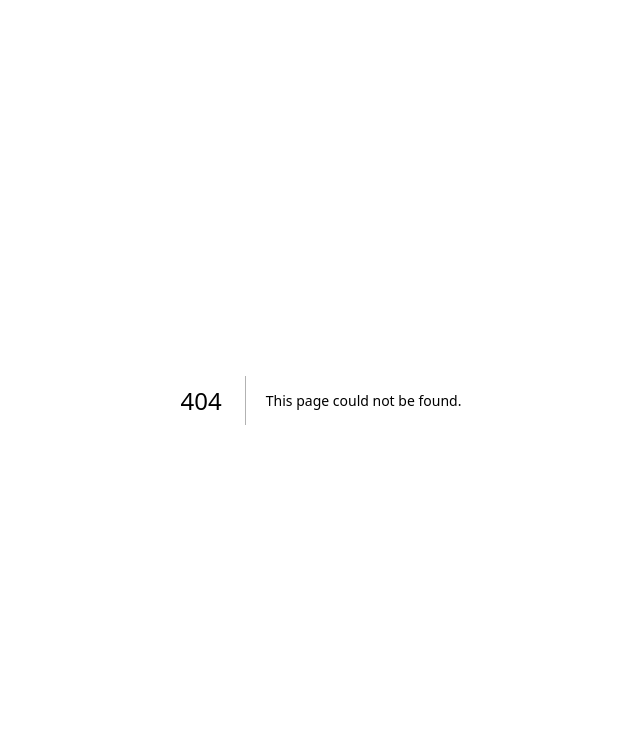
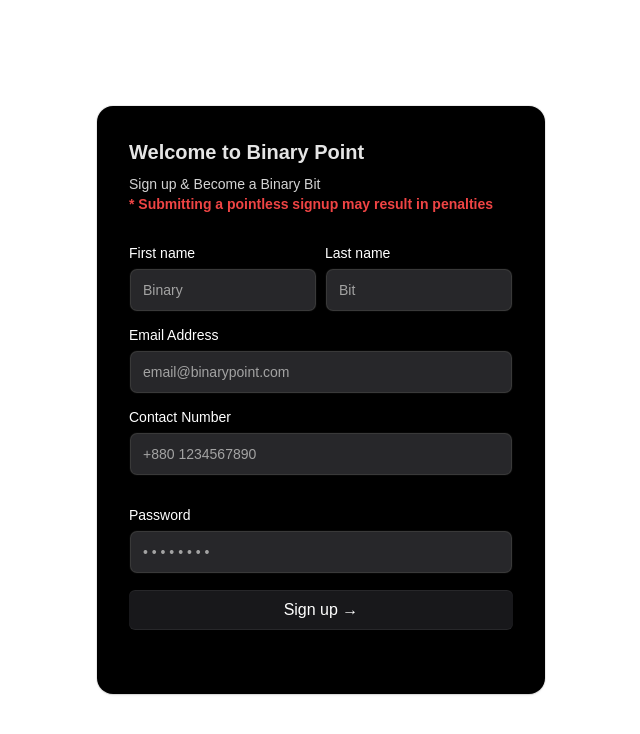
Before and after one commit to kamrul0031/BP_site, a Next.js app: page /signup in a window 1280 px wide. Before the commit this address had no page. Shown: the top 734 px of the page, without its empty margins (319-959 px from the left). Built offline with nearby package versions, Linux system fonts and the light colour scheme.

Commit message:
sign up page added and router add on main page

```diff
--- a/package.json
+++ b/package.json
@@ -9,10 +9,11 @@
     "lint": "next lint"
   },
   "dependencies": {
+    "@radix-ui/react-label": "^2.1.0",
     "@tabler/icons-react": "^3.19.0",
     "clsx": "^2.1.1",
-    "framer-motion": "^11.11.1",
-    "next": "14.2.14",
+    "framer-motion": "^11.11.8",
+    "next": "^14.2.15",
     "react": "^18",
     "react-dom": "^18",
     "tailwind-merge": "^2.5.3"
--- a/src/app/page.js
+++ b/src/app/page.js
@@ -4,39 +4,30 @@
 import { motion } from "framer-motion";
 import { IconArrowRampRight } from "@tabler/icons-react";
 import Image from "next/image";
-
 import { FlipWords } from "@/components/ui/flip-words";
 import MacDock from "@/components/RM_Components/MacDock";
 import ListLoader from "@/components/RM_Components/ListLoader";
 import { Button } from "@/components/ui/moving-border";
-
 import { AnimatedTooltip } from "@/components/ui/animated-tooltip";
 import ProfilePic from "@/app/Profile.jpg";
+import { useRouter } from "next/navigation";
+
 const people = [
   {
     id: 1,
     name: "MKH Tamim",
     designation: "HSC ICT Instructor",
-    image: ProfilePic, // Correct way to import image
+    image: ProfilePic
   },
-  // {
-  //   id: 2,
-  //   name: "John Doe",
-  //   designation: "Software Engineer",
-  //   image: ProfilePic, // Correct way to import image
-  // },
-  // {
-  //   id: 3,
-  //   name: "John Doe",
-  //   designation: "Software Engineer",
-  //   image: ProfilePic, // Correct way to import image
-  // },
 ];
 
 const words = ["code", "concepts"];
 const words1 = ["concepts", "code"];
 
 export default function Home() {
+  const router = useRouter();
+  console.log('hel')
+
   return (
     <div className="dark flex justify-center">
       <LampContainer>
@@ -48,9 +39,9 @@
             duration: 0.8,
             ease: "easeInOut",
           }}
-          className=" bg-gradient-to-br md:relative lg:bottom-0 md:bottom-44 sm:bottom-52 from-slate-300 to-slate-500  bg-clip-text text-center text-4xl font-medium tracking-tight text-transparent md:text-7xl"
+          className=" bg-gradient-to-br md:relative lg:bottom-0 md:bottom-44 sm:bottom-52 from-slate-300 to-slate-500 bg-clip-text text-center text-4xl font-medium tracking-tight text-transparent md:text-7xl"
         >
-          <b>Binary Point </b> <br />{" "}
+          <b>Binary Point</b> <br />{" "}
           <span className="text-2xl">The right way to</span>
           <br />
           <span className="text-2xl sm:text-3xl">
@@ -60,11 +51,11 @@
         </motion.h1>
       </LampContainer>
 
-      {/* <div
-       className="bg-blue-400 absolute bottom-0 justify-center w-full flex gap-2"> */}
-      <div className=" flex flex-col gap-3 absolute bottom-36">
-        <Button className="p-3">Sign Up / Login</Button>
-        <div className="flex ">
+      <div className="flex flex-col gap-3 absolute bottom-28">
+        <Button onClick={()=>{router.replace('/signup')}} className="p-3">
+          Sign Up / Login
+        </Button>
+        <div className="flex">
           <AnimatedTooltip items={people} />
           <ListLoader />
           <button className="border-2 bg-gradient-to-t from-cyan-800 to-slate-500/10 rounded-full w-16 h-16 grid place-items-center">
@@ -72,8 +63,6 @@
           </button>
         </div>
       </div>
-
-      {/* </div> */}
     </div>
   );
 }
--- /dev/null
+++ b/src/app/signup/layout.js
@@ -0,0 +1,34 @@
+import localFont from "next/font/local";
+
+
+// const geistSans = localFont({
+//   src: "./fonts/GeistVF.woff",
+//   variable: "--font-geist-sans",
+//   weight: "100 900",
+// });
+// const geistMono = localFont({
+//   src: "./fonts/GeistMonoVF.woff",
+//   variable: "--font-geist-mono",
+//   weight: "100 900",
+// });
+
+
+export const metadata = {
+  title: "Binary Point | Sign UP / Login ",
+  description: "Binary Point HSC ICT Login Page",
+};
+
+
+export default function RootLayout({ children }) {
+  return (
+    <html lang="en">
+      <body
+        // className={`${geistSans.variable} ${geistMono.variable} antialiased`}
+        className="dark "
+      >
+
+        {children}
+      </body>
+    </html>
+  );
+}
--- /dev/null
+++ b/src/app/signup/page.js
@@ -0,0 +1,9 @@
+import { SignupFormDemo } from "@/components/RM_Components/SignupForm";
+
+export default function SignUp(){
+    return(
+        <div className="flex justify-center items-center h-screen px-5">
+            <SignupFormDemo/>
+        </div>
+    )
+}
--- /dev/null
+++ b/src/components/RM_Components/SignupForm.jsx
@@ -0,0 +1,113 @@
+"use client";
+import React from "react";
+import { Label } from "../ui/label";
+import { Input } from "../ui/input";
+import { cn } from "@/lib/utils";
+import {
+  IconBrandGithub,
+  IconBrandGoogle,
+  IconBrandOnlyfans,
+} from "@tabler/icons-react";
+
+export function SignupFormDemo() {
+  const handleSubmit = (e) => {
+    e.preventDefault();
+    console.log("Form submitted");
+  };
+  return (
+    (<div
+      className="max-w-md w-full mx-auto rounded-2xl p-4 md:p-8 shadow-input bg-white dark:bg-black">
+      <h2 className="font-bold text-xl text-neutral-800 dark:text-neutral-200">
+        Welcome to Binary Point
+      </h2>
+      <p className="text-neutral-600 text-sm max-w-sm mt-2 dark:text-neutral-300">
+        Sign up & Become a Binary Bit <br /> <b><p className="text-red-500">* Submitting a pointless signup may result in penalties</p></b>
+      </p>
+      <form className="my-8" onSubmit={handleSubmit}>
+        <div
+          className="flex flex-col md:flex-row space-y-2 md:space-y-0 md:space-x-2 mb-4">
+          <LabelInputContainer>
+            <Label htmlFor="firstname">First name</Label>
+            <Input id="firstname" placeholder="Binary" type="text" />
+          </LabelInputContainer>
+          <LabelInputContainer>
+            <Label htmlFor="lastname">Last name</Label>
+            <Input id="lastname" placeholder="Bit" type="text" />
+          </LabelInputContainer>
+        </div>
+        <LabelInputContainer className="mb-4">
+          <Label htmlFor="email">Email Address</Label>
+          <Input id="email" placeholder="email@binarypoint.com" type="email" />
+        </LabelInputContainer>
+        <LabelInputContainer className="mb-8">
+          <Label htmlFor="twitterpassword">Contact Number</Label>
+          <Input id="twitterpassword" placeholder="+880 1234567890" type="twitterpassword" />
+        </LabelInputContainer>
+        <LabelInputContainer className="mb-4">
+          <Label htmlFor="password">Password</Label>
+          <Input id="password" placeholder="• • • • • • • •" type="password" />
+        </LabelInputContainer>
+
+        <button
+          className="bg-gradient-to-br relative group/btn from-black dark:from-zinc-900 dark:to-zinc-900 to-neutral-600 block dark:bg-zinc-800 w-full text-white rounded-md h-10 font-medium shadow-[0px_1px_0px_0px_#ffffff40_inset,0px_-1px_0px_0px_#ffffff40_inset] dark:shadow-[0px_1px_0px_0px_var(--zinc-800)_inset,0px_-1px_0px_0px_var(--zinc-800)_inset]"
+          type="submit">
+          Sign up &rarr;
+          <BottomGradient />
+        </button>
+
+        {/* <div
+          className="bg-gradient-to-r from-transparent via-neutral-300 dark:via-neutral-700 to-transparent my-8 h-[1px] w-full" />
+
+        <div className="flex flex-col space-y-4">
+          <button
+            className=" relative group/btn flex space-x-2 items-center justify-start px-4 w-full text-black rounded-md h-10 font-medium shadow-input bg-gray-50 dark:bg-zinc-900 dark:shadow-[0px_0px_1px_1px_var(--neutral-800)]"
+            type="submit">
+            <IconBrandGithub className="h-4 w-4 text-neutral-800 dark:text-neutral-300" />
+            <span className="text-neutral-700 dark:text-neutral-300 text-sm">
+              GitHub
+            </span>
+            <BottomGradient />
+          </button>
+          <button
+            className=" relative group/btn flex space-x-2 items-center justify-start px-4 w-full text-black rounded-md h-10 font-medium shadow-input bg-gray-50 dark:bg-zinc-900 dark:shadow-[0px_0px_1px_1px_var(--neutral-800)]"
+            type="submit">
+            <IconBrandGoogle className="h-4 w-4 text-neutral-800 dark:text-neutral-300" />
+            <span className="text-neutral-700 dark:text-neutral-300 text-sm">
+              Google
+            </span>
+            <BottomGradient />
+          </button>
+          <button
+            className=" relative group/btn flex space-x-2 items-center justify-start px-4 w-full text-black rounded-md h-10 font-medium shadow-input bg-gray-50 dark:bg-zinc-900 dark:shadow-[0px_0px_1px_1px_var(--neutral-800)]"
+            type="submit">
+            <IconBrandOnlyfans className="h-4 w-4 text-neutral-800 dark:text-neutral-300" />
+            <span className="text-neutral-700 dark:text-neutral-300 text-sm">
+              OnlyFans
+            </span>
+            <BottomGradient />
+          </button>
+        </div> */}
+      </form>
+    </div>)
+  );
+}
+
+const BottomGradient = () => {
+  return (<>
+    <span
+      className="group-hover/btn:opacity-100 block transition duration-500 opacity-0 absolute h-px w-full -bottom-px inset-x-0 bg-gradient-to-r from-transparent via-cyan-500 to-transparent" />
+    <span
+      className="group-hover/btn:opacity-100 blur-sm block transition duration-500 opacity-0 absolute h-px w-1/2 mx-auto -bottom-px inset-x-10 bg-gradient-to-r from-transparent via-indigo-500 to-transparent" />
+  </>);
+};
+
+const LabelInputContainer = ({
+  children,
+  className
+}) => {
+  return (
+    (<div className={cn("flex flex-col space-y-2 w-full", className)}>
+      {children}
+    </div>)
+  );
+};
--- /dev/null
+++ b/src/components/ui/input.jsx
@@ -0,0 +1,58 @@
+// Input component extends from shadcnui - https://ui.shadcn.com/docs/components/input
+"use client";;
+import * as React from "react";
+import { cn } from "@/lib/utils";
+import { useMotionTemplate, useMotionValue, motion } from "framer-motion";
+
+const Input = React.forwardRef(({ className, type, ...props }, ref) => {
+  const radius = 100; // change this to increase the rdaius of the hover effect
+  const [visible, setVisible] = React.useState(false);
+
+  let mouseX = useMotionValue(0);
+  let mouseY = useMotionValue(0);
+
+  function handleMouseMove({
+    currentTarget,
+    clientX,
+    clientY
+  }) {
+    let { left, top } = currentTarget.getBoundingClientRect();
+
+    mouseX.set(clientX - left);
+    mouseY.set(clientY - top);
+  }
+  return (
+    (<motion.div
+      style={{
+        background: useMotionTemplate`
+      radial-gradient(
+        ${visible ? radius + "px" : "0px"} circle at ${mouseX}px ${mouseY}px,
+        var(--blue-500),
+        transparent 80%
+      )
+    `,
+      }}
+      onMouseMove={handleMouseMove}
+      onMouseEnter={() => setVisible(true)}
+      onMouseLeave={() => setVisible(false)}
+      className="p-[2px] rounded-lg transition duration-300 group/input">
+      <input
+        type={type}
+        className={cn(
+          `flex h-10 w-full border-none bg-gray-50 dark:bg-zinc-800 text-black dark:text-white shadow-input rounded-md px-3 py-2 text-sm  file:border-0 file:bg-transparent
+        file:text-sm file:font-medium placeholder:text-neutral-400 dark:placeholder-text-neutral-600
+        focus-visible:outline-none focus-visible:ring-[2px]  focus-visible:ring-neutral-400 dark:focus-visible:ring-neutral-600
+         disabled:cursor-not-allowed disabled:opacity-50
+         dark:shadow-[0px_0px_1px_1px_var(--neutral-700)]
+         group-hover/input:shadow-none transition duration-400
+         `,
+          className
+        )}
+        ref={ref}
+        {...props} />
+    </motion.div>)
+  );
+});
+Input.displayName = "Input";
+
+export { Input };
--- /dev/null
+++ b/src/components/ui/label.jsx
@@ -0,0 +1,20 @@
+// Label component extends from shadcnui - https://ui.shadcn.com/docs/components/label
+
+"use client";
+import * as React from "react";
+import * as LabelPrimitive from "@radix-ui/react-label";
+
+import { cn } from "@/lib/utils";
+
+const Label = React.forwardRef(({ className, ...props }, ref) => (
+  <LabelPrimitive.Root
+    ref={ref}
+    className={cn(
+      "text-sm font-medium text-black dark:text-white leading-none peer-disabled:cursor-not-allowed peer-disabled:opacity-70",
+      className
+    )}
+    {...props} />
+));
+Label.displayName = LabelPrimitive.Root.displayName;
+
+export { Label };
--- a/tailwind.config.js
+++ b/tailwind.config.js
@@ -14,7 +14,11 @@
   ],
   darkMode: "class",
   theme: {
-    extend: {},
+    extend: {
+      boxShadow: {
+        input: `0px 2px 3px -1px rgba(0,0,0,0.1), 0px 1px 0px 0px rgba(25,28,33,0.02), 0px 0px 0px 1px rgba(25,28,33,0.08)`,
+      },
+    },
   },
   plugins: [addVariablesForColors],
 };
```
Also changed, not shown: 1 other file (tests, documents, lock files or other folders).
